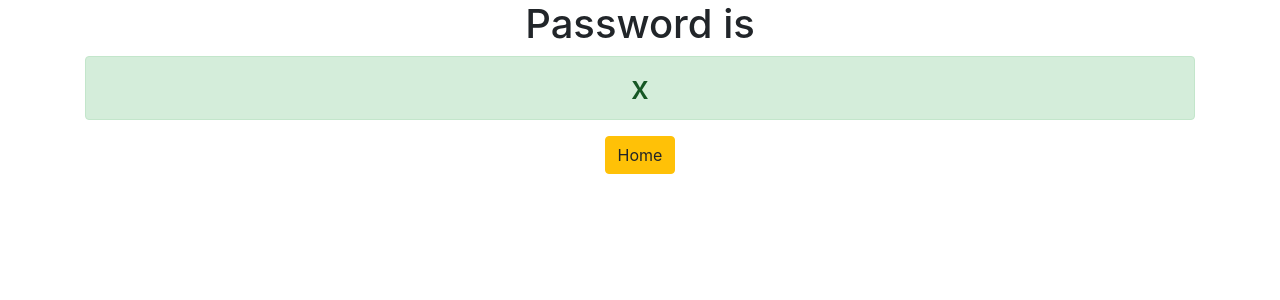
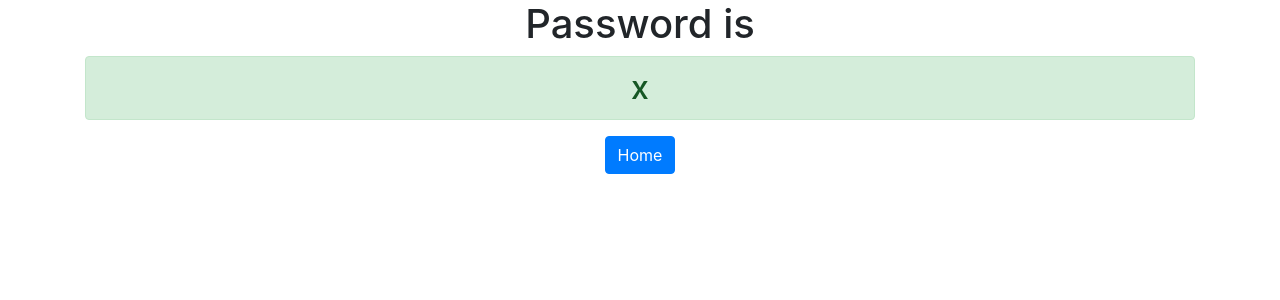
Before and after one commit to JoeCapo/django-pass-generator, a Django app: template generator/templates/generator/password.html in a window 1280 px wide. Shown: the top 300 px of the page. Run offline with Django 3.2, Linux system fonts and the light colour scheme; the template is opened without the code that fills it: most values are stand-ins (such as "Sample title", 1, 10 or a date in 2020); some libraries are stand-ins or nearby versions.

Commit message:
change to button class

```diff
--- a/generator/templates/generator/password.html
+++ b/generator/templates/generator/password.html
@@ -5,5 +5,5 @@ integrity="sha384-Vkoo8x4CGsO3+Hhxv8T/Q5PaXtkKtu6ug5TOeNV6gBiFeWPGFN9MuhOf23Q9If
   <h1>Password is</h1>
   <h2 class="alert alert-success">{{ password }}</h2>
 
-  <a href="{% url 'home' %}" class="btn btn-warning">Home</a>
+  <a href="{% url 'home' %}" class="btn btn-primary">Home</a>
 </div>
```
